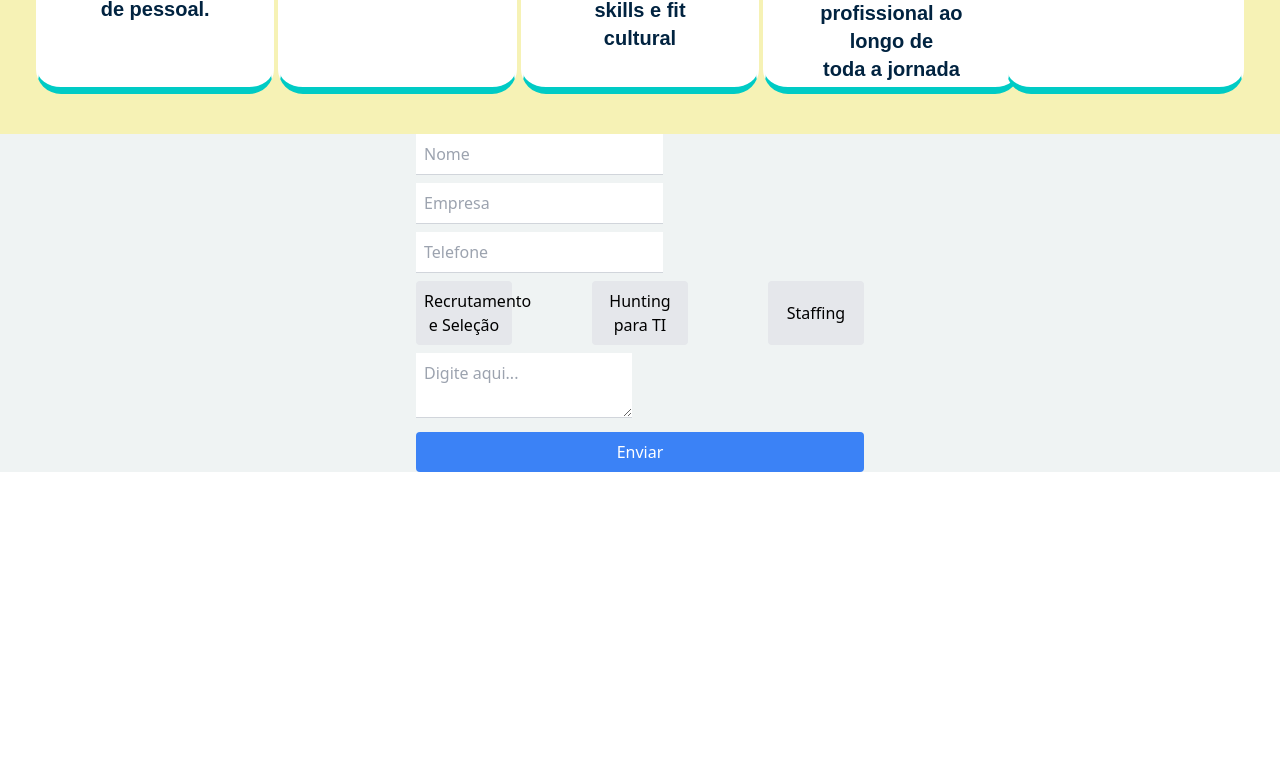
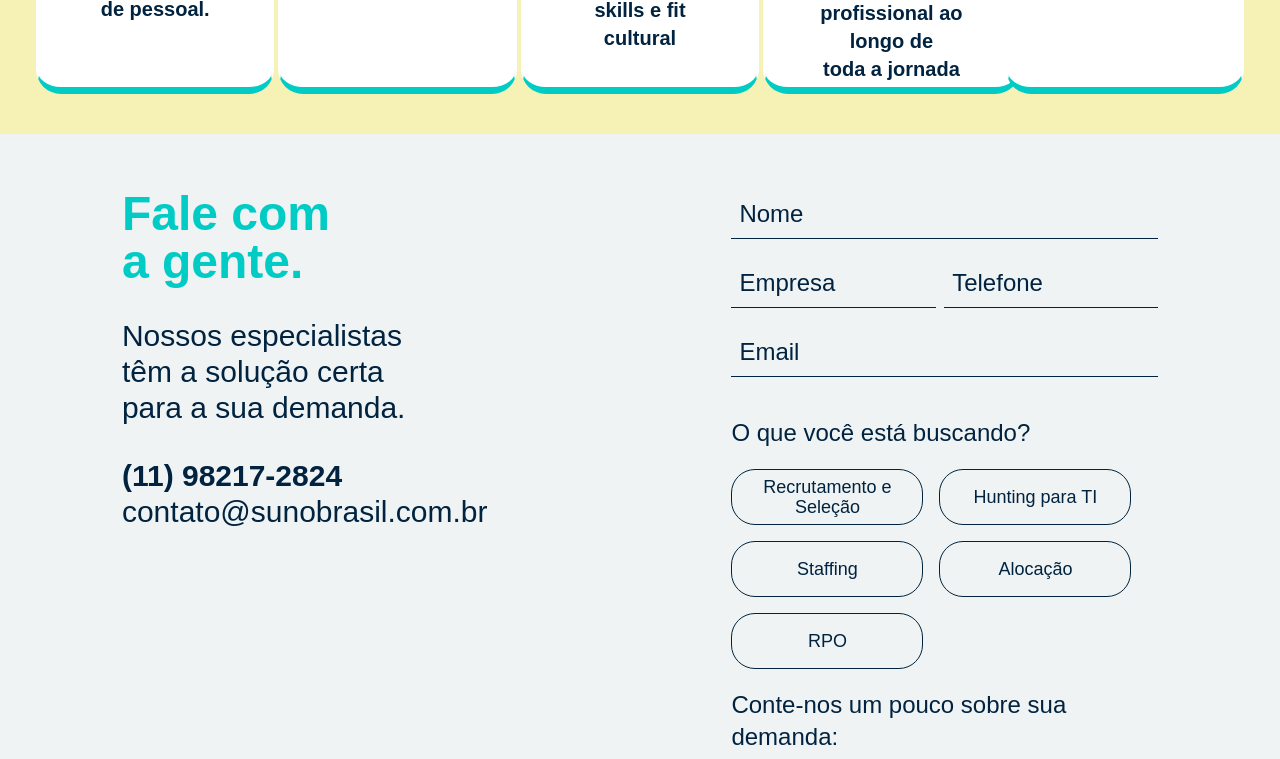
Before and after one commit to MatheusMirro/suno_brasil, a Next.js app: page / in a window 1280 px wide. Shown: the part 1560-2319 px from the top of the page. Before the commit the page ends 2032 px from the top, so only its background shows below. Built offline with nearby package versions, Linux system fonts and the light colour scheme.

Commit message:
feat: Adjusting CSS

```diff
--- a/src/app/page.tsx
+++ b/src/app/page.tsx
@@ -5,7 +5,7 @@ import Header from '../app/components/Header/index';
 import Section1 from './pages/Section1';
 import CardsSection from './pages/CardsSection';
 import ServicesSection from './pages/ServicesSection';
-import Formulario from './pages/Form';
+import Form from './pages/Form';
 
 const Home: React.FC = () => {
   return (
@@ -14,7 +14,7 @@ const Home: React.FC = () => {
       <Section1 />
       <ServicesSection />
       <CardsSection />
-      <Formulario />
+      <Form />
     </div>
   );
 };
--- a/src/app/pages/Form/index.tsx
+++ b/src/app/pages/Form/index.tsx
@@ -39,8 +39,22 @@ const Formulario = () => {
     };
 
     return (
-        <div className="bg-suno-gray flex flex-col items-center justify-center h-full">
-            <div className="w-full max-w-md">
+        <div className="bg-suno-gray flex justify-around h-full py-14">
+            <div>
+                <h1 className="text-suno-acqua font-extrabold schibsted text-5xl pb-8">
+                    Fale com<br/>
+                    a gente.
+                </h1>
+                <p className="text-suno-dark-blue font-medium schibsted text-3xl pb-8">
+                    Nossos especialistas<br/>
+                    têm a solução certa<br/>
+                    para a sua demanda.
+                </p>
+                <img></img>
+                <p className="text-suno-dark-blue font-extrabold schibsted text-3xl">(11) 98217-2824</p>
+                <p className="text-suno-dark-blue font-medium schibsted text-3xl">contato@sunobrasil.com.br</p>
+            </div>
+            <div className="w-1/3 flex-col">
                 <form onSubmit={handleSubmit}>
                     <input
                         type="text"
@@ -48,7 +62,7 @@ const Formulario = () => {
                         value={formData.nome}
                         onChange={handleChange}
                         placeholder="Nome"
-                        className="mb-2 p-2 border-b border-gray-300 focus:outline-none focus:border-blue-500"
+                        className="mb-5 p-2 w-full border-b border-suno-dark-blue focus:outline-none placeholder-suno-dark-blue bg-suno-gray font-medium schibsted text-2xl"
                     />
                     <input
                         type="text"
@@ -56,7 +70,7 @@ const Formulario = () => {
                         value={formData.empresa}
                         onChange={handleChange}
                         placeholder="Empresa"
-                        className="mb-2 p-2 border-b border-gray-300 focus:outline-none focus:border-blue-500"
+                        className="mb-5 mr-2 p-2 w-[48%] border-b border-suno-dark-blue focus:outline-none placeholder-suno-dark-blue bg-suno-gray font-medium schibsted text-2xl"
                     />
                     <input
                         type="text"
@@ -64,22 +78,23 @@ const Formulario = () => {
                         value={formData.telefone}
                         onChange={handleChange}
                         placeholder="Telefone"
-                        className="mb-2 p-2 border-b border-gray-300 focus:outline-none focus:border-blue-500"
+                        className="mb-5 p-2 w-1/2 border-b border-suno-dark-blue focus:outline-none placeholder-suno-dark-blue bg-suno-gray font-medium schibsted text-2xl"
                     />
-                    {/* <input
+                    <input
                         type="email"
                         name="email"
                         value={formData.email}
                         onChange={handleChange}
                         placeholder="Email"
-                        className="mb-2 p-2 border-b border-gray-300 focus:outline-none focus:border-blue-500"
-                    /> */}
+                        className="mb-5 p-2 w-full border-b border-suno-dark-blue focus:outline-none placeholder-suno-dark-blue bg-suno-gray font-medium schibsted text-2xl"
+                    />
 
-                    <div className="flex justify-between mb-2">
-                        {['Recrutamento e Seleção', 'Hunting para TI', 'Staffing'].map((buttonName, index) => (
+                    <p className="text-suno-dark-blue my-5 font-medium schibsted text-2xl">O que você está buscando?</p>
+                    <div className="flex justify-start mb-5 gap-4 flex-wrap">
+                        {['Recrutamento e Seleção', 'Hunting para TI', 'Staffing', 'Alocação', 'RPO'].map((buttonName, index) => (
                             <button
                                 key={index}
-                                className={`w-24 p-2 ${selectedButton === buttonName ? 'bg-blue-500 text-white' : 'bg-gray-200'} rounded`}
+                                className={`w-48 h-14 border rounded-3xl text-suno-dark-blue font-medium schibsted text-lg leading-5 text-center ${selectedButton === buttonName ? 'bg-suno-dark-blue text-white border-white' : 'bg-suno-gray border-suno-dark-blue'}`}
                                 onClick={() => handleButtonClick(buttonName)}
                                 type="button" // Adiciona type="button" para evitar o envio do formulário
                             >
@@ -87,17 +102,18 @@ const Formulario = () => {
                             </button>
                         ))}
                     </div>
-                    {/* Outros botões omitidos para brevidade */}
-
+                    <label htmlFor="more-information" className="text-suno-dark-blue font-medium schibsted text-2xl">
+                        Conte-nos um pouco sobre sua demanda:
+                    </label>
                     <textarea
+                        id="more-information"
                         name="mensagem"
                         value={formData.mensagem}
                         onChange={handleChange}
-                        placeholder="Digite aqui..."
-                        className="mb-2 p-2 border-b border-gray-300 focus:outline-none focus:border-blue-500"
+                        className="mb-5 p-2 border rounded border-suno-dark-blue w-full h-40 my-2 bg-suno-gray resize-none"
                     />
 
-                    <button type="submit" className="w-full p-2 bg-blue-500 text-white rounded">Enviar</button>
+                    <button type="submit" className="w-48 h-14 p-2 bg-suno-dark-blue text-suno-acqua rounded-3xl font-extrabold schibsted text-lg">ENVIAR</button>
                 </form>
             </div>
         </div>
```
